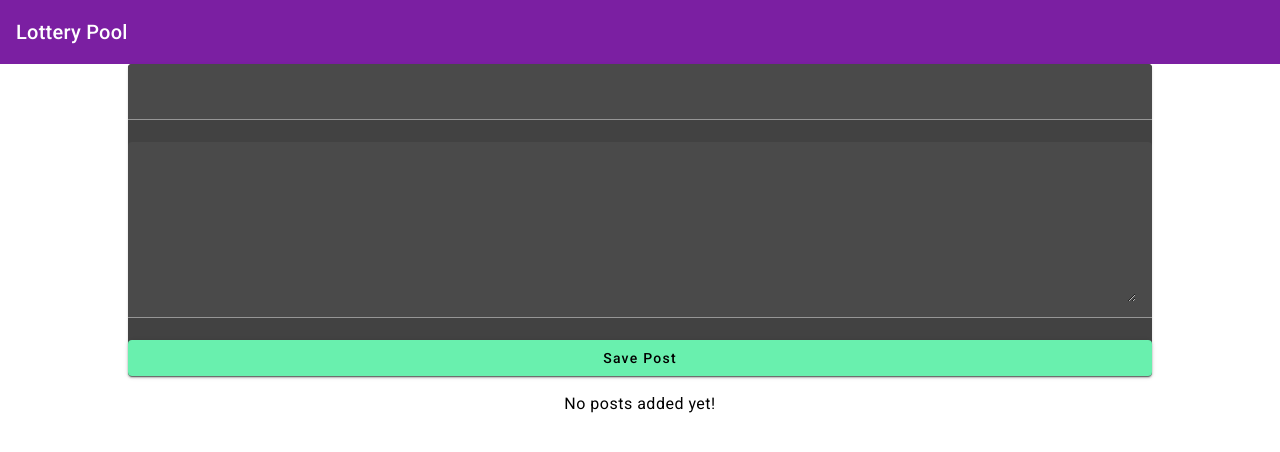
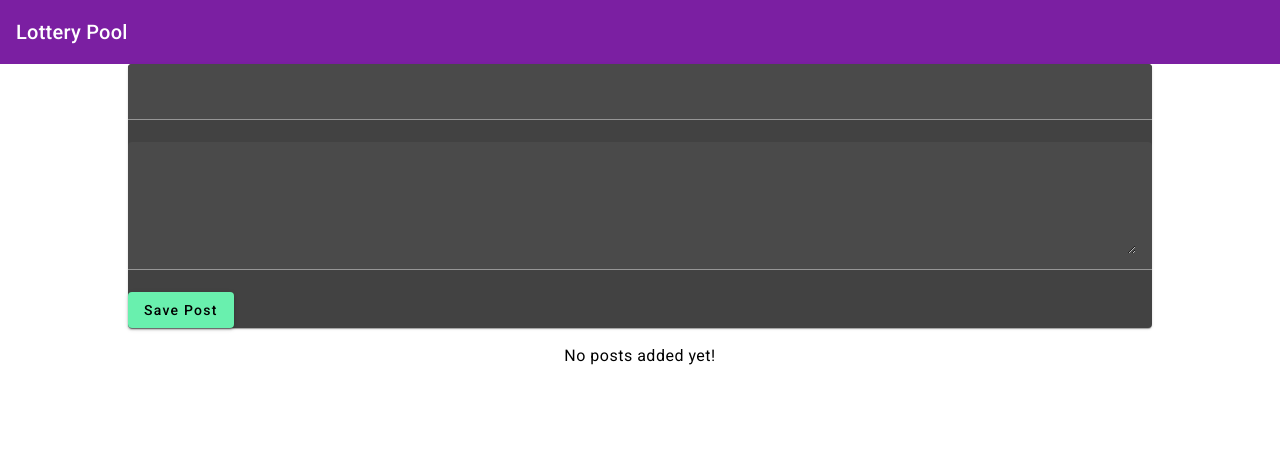
Before and after one commit to Truper63/blog-mean, an Angular app: page / in a window 1280 px wide. Shown: the top 452 px of the page. Built offline with nearby package versions, Linux system fonts and the light colour scheme.

Commit message:
2.26 Adding Forms

```diff
--- a/src/app/posts/post-create/post-create.component.html
+++ b/src/app/posts/post-create/post-create.component.html
@@ -1,11 +1,27 @@
 <mat-card>
-  <mat-form-field>
-    <input matInput type="text" [(ngModel)]="enteredTitle" />
-  </mat-form-field>
-  <mat-form-field>
-    <textarea matInput rows="6" [(ngModel)]="enteredContent"></textarea>
-  </mat-form-field>
-  <button mat-raised-button color="accent" (click)="onAddPost()">
-    Save Post
-  </button>
+  <form (submit)="onAddPost(postForm)" #postForm="ngForm">
+    <mat-form-field>
+      <input
+        matInput
+        type="text"
+        name="title"
+        ngModel
+        required
+        #title="ngModel"
+      />
+      <mat-error *ngIf="title.invalid">Please enter a post title.</mat-error>
+    </mat-form-field>
+    <mat-form-field>
+      <textarea
+        matInput
+        rows="4"
+        name="content"
+        ngModel
+        required
+        #content="ngModel"
+      ></textarea>
+      <mat-error *ngIf="content.invalid">Please enter post content.</mat-error>
+    </mat-form-field>
+    <button mat-raised-button color="accent" type="submit">Save Post</button>
+  </form>
 </mat-card>
--- a/src/app/posts/post-create/post-create.component.ts
+++ b/src/app/posts/post-create/post-create.component.ts
@@ -1,4 +1,5 @@
 import { Component, EventEmitter, Output } from '@angular/core';
+import { NgForm } from '@angular/forms';
 
 import { Post } from '../post.model';
 
@@ -11,10 +12,13 @@
   enteredTitle = '';
   enteredContent = '';
   @Output() postCreated = new EventEmitter<Post>();
-  onAddPost() {
+  onAddPost(form: NgForm) {
+    if (form.invalid) {
+      return;
+    }
     const post: Post = {
-      title: this.enteredTitle,
-      content: this.enteredContent,
+      title: form.value.title,
+      content: form.value.content,
     };
     this.postCreated.emit(post);
   }
```
